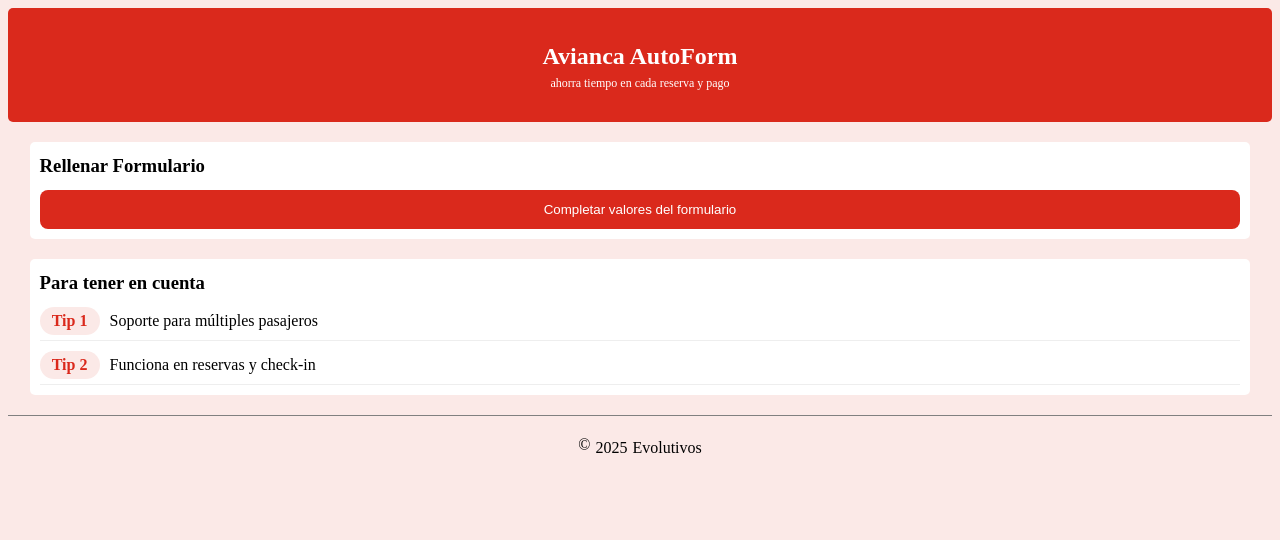
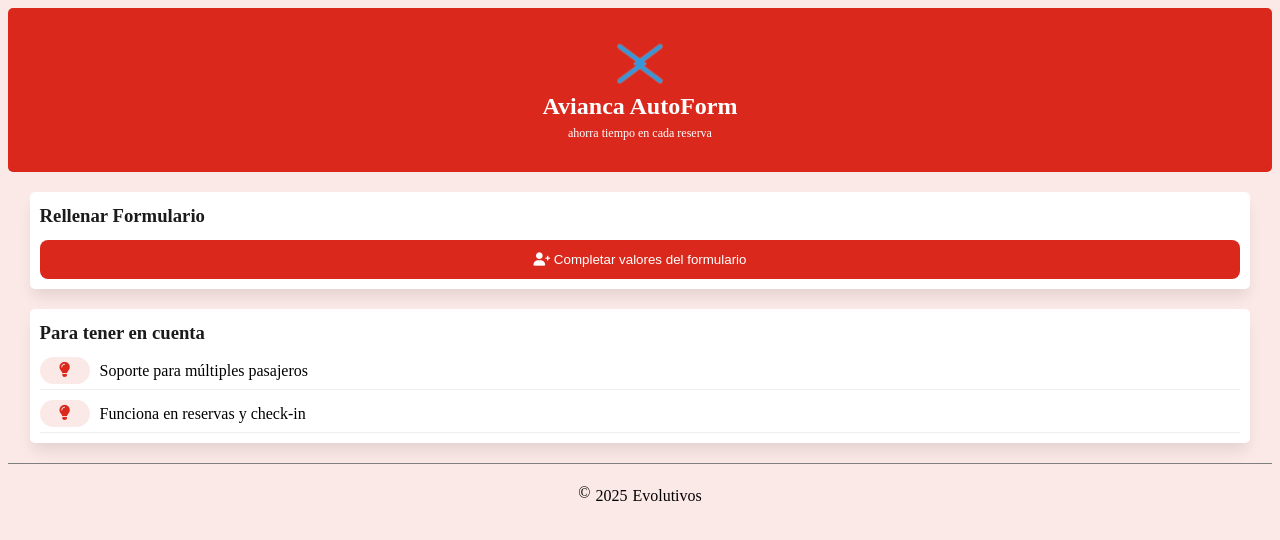
Before and after one commit to fainnerramirez/AviancaAutoForm-Extension, a browser extension: page sidepanel.html in a window 1280 px wide. Drawn offline with Linux system fonts and the light colour scheme.

Commit message:
feat: add icons fontawesome

```diff
--- a/index.css
+++ b/index.css
@@ -29,6 +29,10 @@
     border-radius: 5px;
     padding: 30px 20px;
     text-align: center;
+    display: flex;
+    flex-direction: column;
+    justify-content: center;
+    align-items: center;
 }
 
 .avianca__subtitle {
@@ -41,7 +45,7 @@
     padding: 10px;
     width: 95%;
     margin: auto;
-    box-sizing: 10px 10px 5px #000000;
+    box-shadow: 0px 10px 15px -3px rgba(0,0,0,0.1);
     background-color: var(--color-white);
     border-radius: 5px;
 }
@@ -52,14 +56,16 @@
     background-color: var(--color-three);
     text-align: center;
     border-radius: 32px;
-    width: 50px;
+    width: 40px;
     font-weight: 600;
+    font-size: 15px;
 }
 
 .avianca__card__title {
     display: flex;
     justify-content: space-between;
     margin-bottom: 10px;
+    color: var(--color-text);
 }
 
 .avianca__actions_container {
@@ -114,3 +120,11 @@
     display: flex;
     gap: 5px;
 }
+
+.avianca__logo__evolutivos {
+    background-image: url(./images/icon-48.png);
+    background-position: center;
+    background-size: cover;
+    height: 50px;
+    width: 50px;
+}
--- a/sidepanel.html
+++ b/sidepanel.html
@@ -6,14 +6,16 @@
     <meta name="viewport" content="width=device-width, initial-scale=1.0">
     <title>Sidepanel</title>
     <link rel="stylesheet" href="./index.css">
+    <link rel="stylesheet" href="https://cdnjs.cloudflare.com/ajax/libs/font-awesome/6.0.0-beta3/css/all.min.css">
 </head>
 
 <body>
     <div class="avianca__page">
         <div class="avianca__header">
+            <div class="avianca__logo__evolutivos"></div>
             <h2 class="avianca__title">Avianca AutoForm</h2>
             <p class="avianca__subtitle">
-                ahorra tiempo en cada reserva y pago
+                ahorra tiempo en cada reserva
             </p>
         </div>
 
@@ -24,6 +26,7 @@
             <div class="avianca__actions_container">
                 <div class="avianca__button">
                     <button id="avianca__action__passenger" class="action__button">
+                        <i class="fa-solid fa-user-plus"></i>
                         Completar valores del formulario
                     </button>
                 </div>
@@ -36,11 +39,11 @@
             </div>
             <div class="avianca__card__body">
                 <div class="avianca__card__item">
-                    <div class="tooltip">Tip 1</div>
+                    <div class="tooltip"><i class="fa-solid fa-lightbulb"></i></div>
                     <p>Soporte para múltiples pasajeros</p>
                 </div>
                 <div class="avianca__card__item">
-                    <div class="tooltip">Tip 2</div>
+                    <div class="tooltip"><i class="fa-solid fa-lightbulb"></i></div>
                     <p>Funciona en reservas y check-in</p>
                 </div>
             </div>
```
